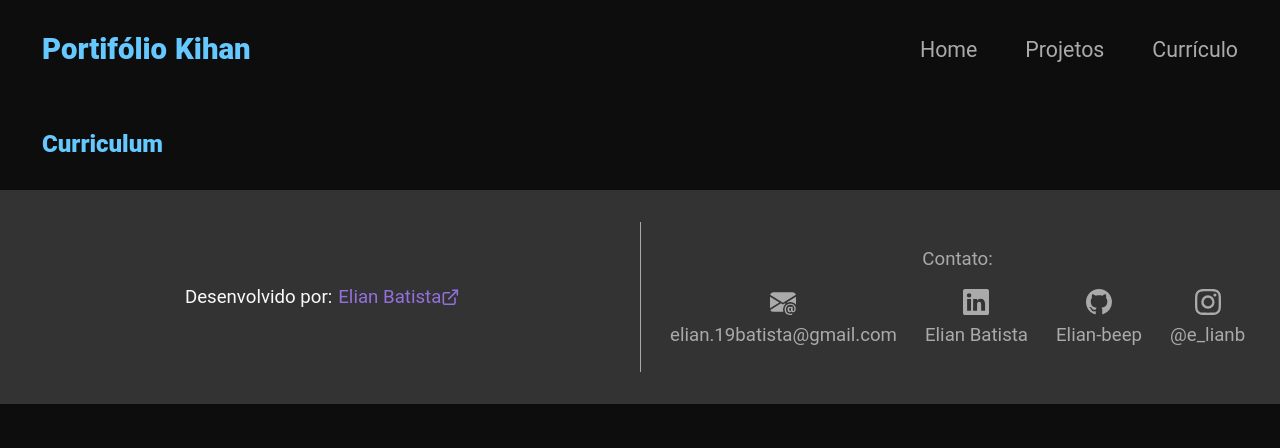
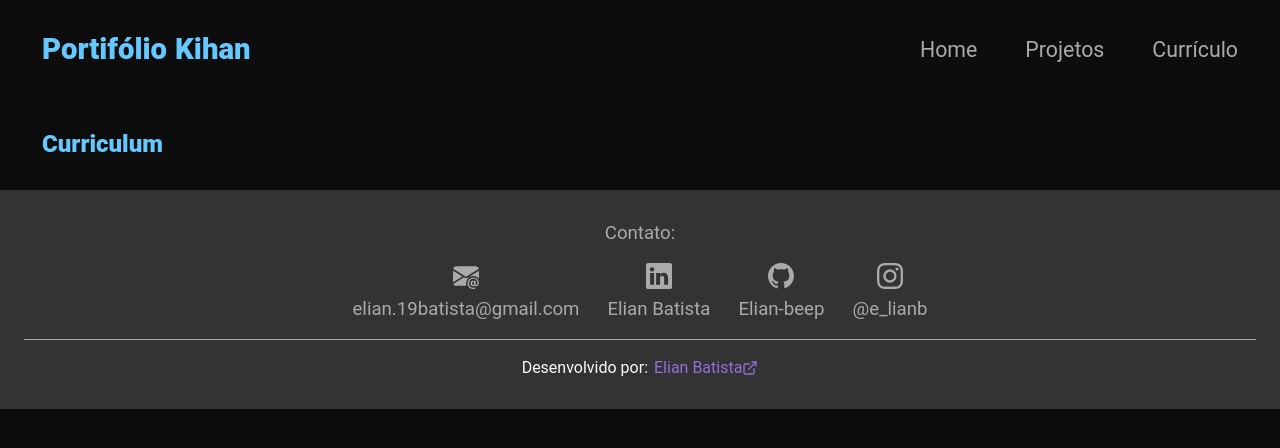
Before and after one commit to Elian-beep/port, a React (Create React App) app: page /curriculum in a window 1280 px wide. Shown: the top 448 px of the page. Built offline with nearby package versions, Linux system fonts and the light colour scheme.

Commit message:
reestyle footer

```diff
--- a/src/components/Footer/Footer.style.js
+++ b/src/components/Footer/Footer.style.js
@@ -10,10 +10,10 @@ export const FooterS = styled.footer`
     gap: 1em;
     font-size: 14pt;
 
-    @media (min-width: ${screens.tablet}) {
+    /* @media (min-width: ${screens.laptop}) {
         flex-direction: row;
         justify-content: space-between;
-    }
+    } */
 `;
 
 export const DivDevS = styled.div`
@@ -22,6 +22,7 @@ export const DivDevS = styled.div`
     justify-content: center;
     align-items: center;
     gap: 6px;
+    font-size: 12pt;
 
     & a{
         display: flex;
@@ -36,9 +37,9 @@ export const DivDevS = styled.div`
         }
     }
 
-    @media (min-width: ${screens.tablet}) {
+    /* @media (min-width: ${screens.tablet}) {
         width: 60%;
-    }
+    } */
 
     @media (min-width: ${screens.laptop}) {
         width: 50%;
@@ -53,9 +54,13 @@ export const DivContactS = styled.div`
     align-items: center;
     gap: 1em;
 
-    @media (min-width: ${screens.tablet}) {
-        width: 20%;
+    & .contact-title{
+        /* font-size: 12pt; */
     }
+
+    /* @media (min-width: ${screens.tablet}) {
+        width: 25%;
+    } */
 
     @media (min-width: ${screens.laptop}) {
         width: 50%;
@@ -88,7 +93,7 @@ export const UlContactS = styled.ul`
     & li a .contact-label{
         display: none;
 
-        @media (min-width: ${screens.tablet}) {
+        @media (min-width: ${screens.laptop}) {
             display: block;
         }
     }
@@ -103,8 +108,8 @@ export const DivBarS = styled.div`
     height: 1px;
     background: ${colors.gray_light};
 
-    @media (min-width: ${screens.tablet}){
+    /* @media (min-width: ${screens.tablet}){
         height: 150px;
         width: 1px;
-    }
+    } */
 `;
--- a/src/components/Footer/index.tsx
+++ b/src/components/Footer/index.tsx
@@ -1,23 +1,12 @@
 import { DivBarS, DivContactS, DivDevS, FooterS, UlContactS } from "./Footer.style";
 import { FiExternalLink } from 'react-icons/fi';
-import { HiOutlineMail } from 'react-icons/hi';
 import { BsLinkedin, BsGithub, BsInstagram, BsEnvelopeAtFill } from 'react-icons/bs';
 
 export function Footer() {
     return (
         <FooterS>
-            <DivDevS>
-                Desenvolvido por:
-                <a href="https://my-link-tree-five.vercel.app">
-                    Elian Batista
-                    <FiExternalLink />
-                </a>
-            </DivDevS>
-
-            <DivBarS />
-
             <DivContactS>
-                <span>Contato:</span>
+                <span className="contact-title">Contato:</span>
                 <UlContactS>
                     <li><a href="mailto:elian.19batista@gmail.com">
                         <BsEnvelopeAtFill size={26} />
@@ -37,6 +26,16 @@ export function Footer() {
                     </a></li>
                 </UlContactS>
             </DivContactS>
+
+            <DivBarS />
+            <DivDevS>
+                Desenvolvido por:
+                <a href="https://my-link-tree-five.vercel.app">
+                    Elian Batista
+                    <FiExternalLink />
+                </a>
+            </DivDevS>
+
         </FooterS>
     );
 }
```
